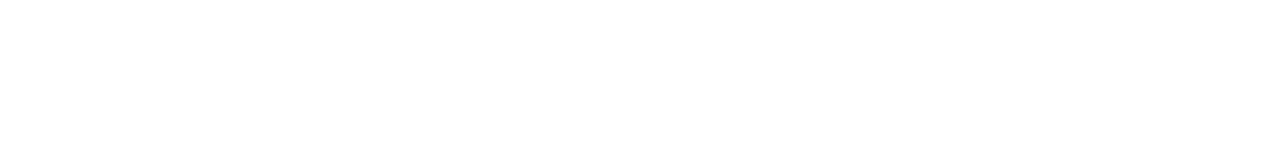
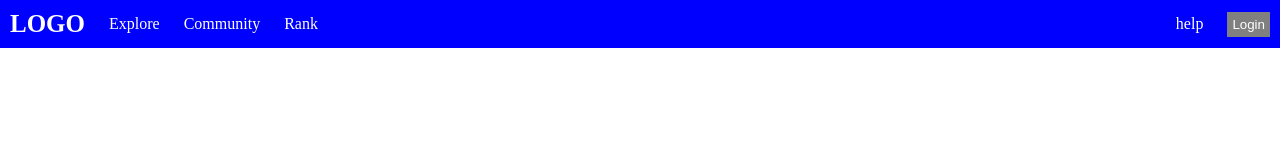
Before and after one commit to bhuwan214/trail, a plain HTML site: page index.html in a window 1280 px wide. Drawn offline with Linux system fonts and the light colour scheme.

Commit message:
incomplete navbar

```diff
--- a/index.html
+++ b/index.html
@@ -3,10 +3,28 @@
 <head>
     <meta charset="UTF-8">
     <meta name="viewport" content="width=device-width, initial-scale=1.0">
+    <link rel="stylesheet" href="style.css">
     <title>Touch_the_grass</title>
 </head>
 <body>
-    <nav></nav>
+    <nav>
+        <div class="first_part">
+            <span class="logo">LOGO</span>
+            <span>Explore</span>
+            <span>Community</span>
+            <span>Rank</span>
+
+        </div>
+
+        <div class="second_part">
+            <span>help</span>
+
+            <button>Login</button>
+        </div>
+
+
+
+    </nav>
 
 </body>
 </html>
--- a/style.css
+++ b/style.css
@@ -0,0 +1,46 @@
+*{
+ margin: 0;
+ padding: 0;
+ color: white;
+
+}
+html,body{
+    height: 100%;
+ width: 100%;
+
+}
+
+
+nav{
+    background-color: blue;
+    display: flex;
+    justify-content: space-between;
+    padding: 10px;
+}
+
+.logo{
+    font-size: 25px;
+    font-weight: bold;
+
+}
+
+.first_part{
+    display: flex;
+    justify-content: center;
+    align-items: center;
+    gap: 3vh;
+}
+
+.second_part{
+    display: flex;
+    justify-content: center;
+    align-items: center;
+    gap: 3vh;
+}
+
+button{
+    background-color: gray;
+    border: none;
+    padding: 5px;
+    max-width:10vw ;
+}
```
